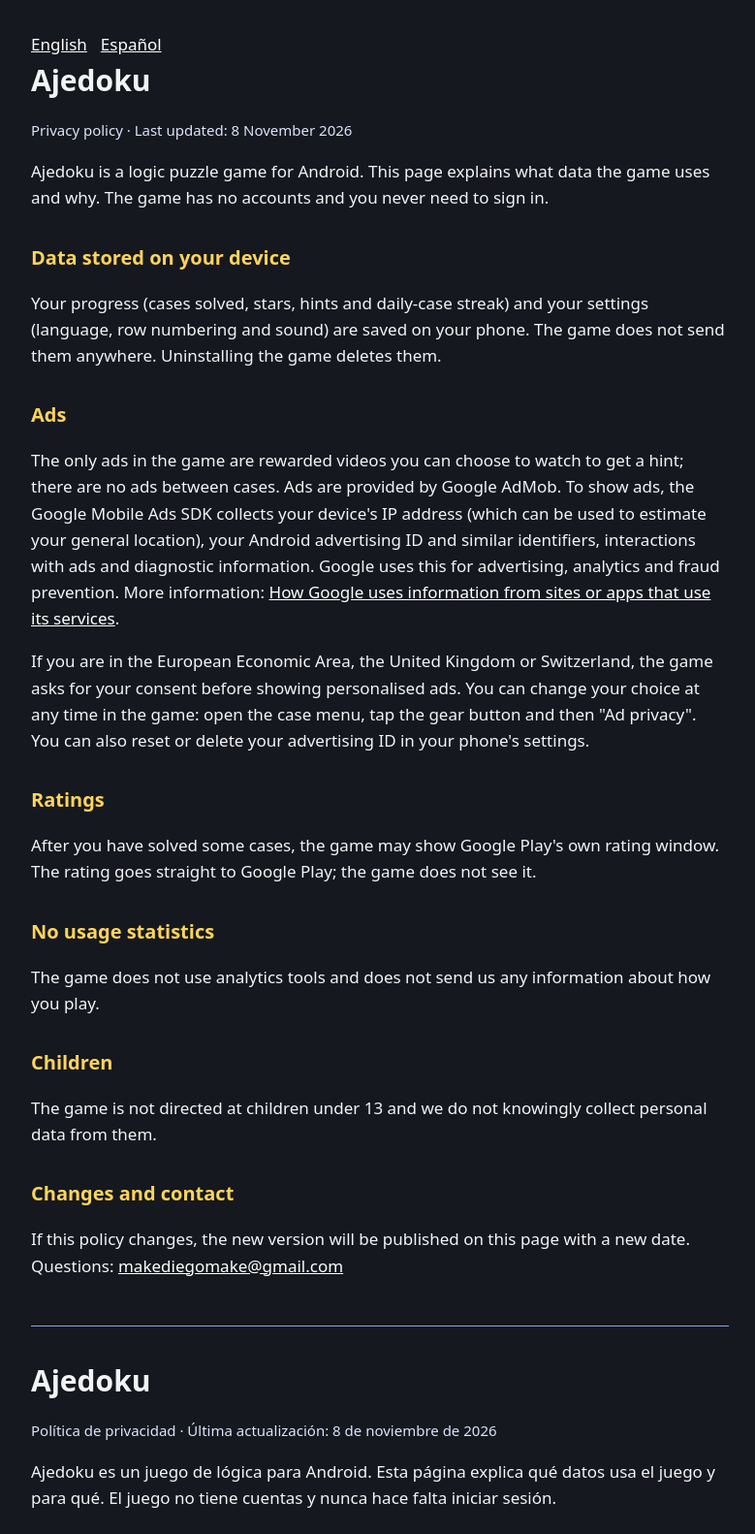
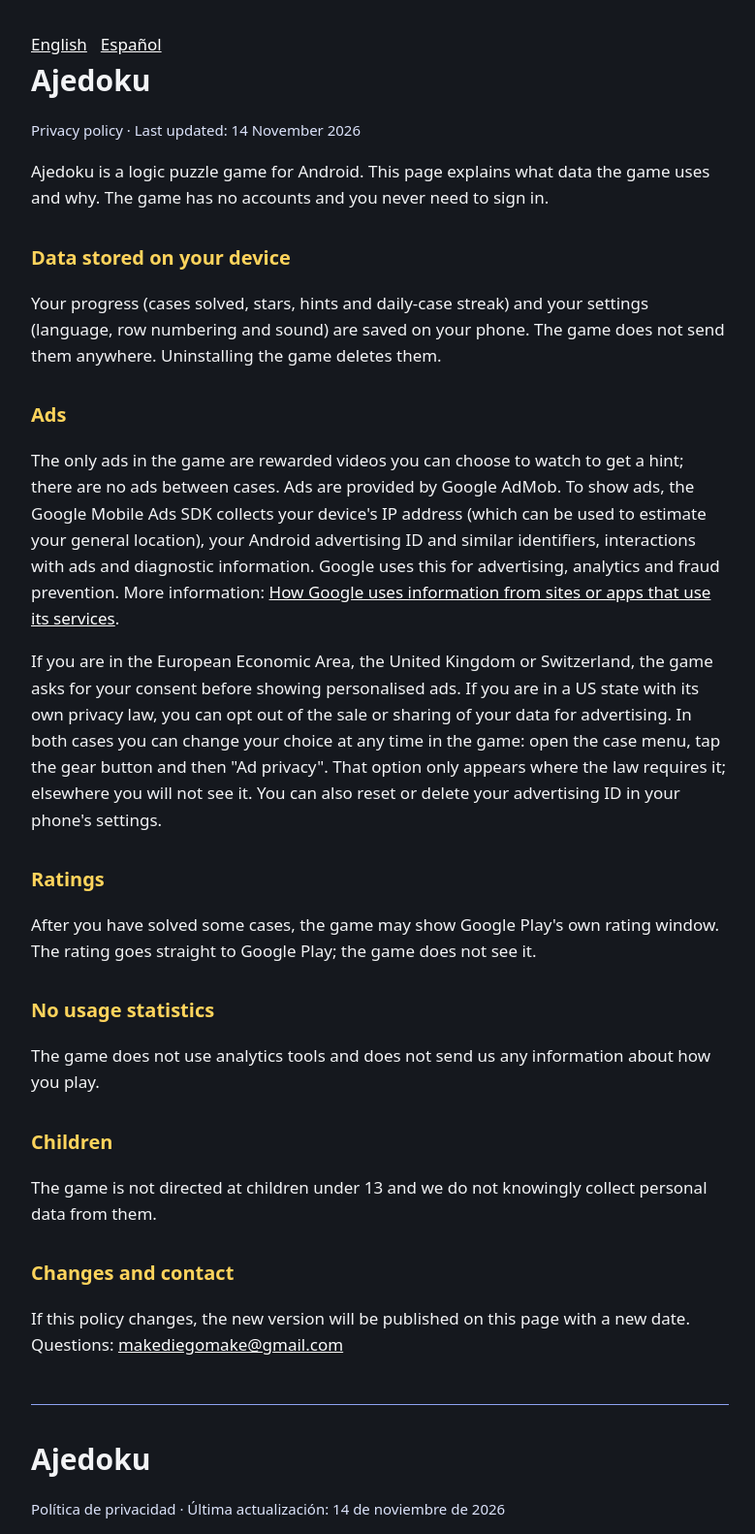
Before and after one commit to makediegomake/makediegomake.github.io, a plain HTML site: page ajedoku/privacy.html in a window 1280 px wide. Shown: the top 1582 px of the page at 97% size, without its empty margins (248-1027 px from the left). Drawn offline with Linux system fonts and the light colour scheme.

Commit message:
Ajedoku: la política nombra la opción de los estados de EE. UU. y cuándo aparece el botón de privacidad
Co-Authored-By: Claude Fable 5.2 <noreply@anthropic.com>
Claude-Session: https://claude.ai/code/session_01QpuqbUum5rHHY31qWf3i4e

```diff
--- a/ajedoku/privacy.html
+++ b/ajedoku/privacy.html
@@ -21,7 +21,7 @@
 
 <section id="en">
 <h1>Ajedoku</h1>
-<p class="muted">Privacy policy · Last updated: 8 November 2026</p>
+<p class="muted">Privacy policy · Last updated: 14 November 2026</p>
 
 <p>Ajedoku is a logic puzzle game for Android. This page explains what data the game uses and why. The game has no accounts and you never need to sign in.</p>
 
@@ -30,7 +30,7 @@
 
 <h2>Ads</h2>
 <p>The only ads in the game are rewarded videos you can choose to watch to get a hint; there are no ads between cases. Ads are provided by Google AdMob. To show ads, the Google Mobile Ads SDK collects your device's IP address (which can be used to estimate your general location), your Android advertising ID and similar identifiers, interactions with ads and diagnostic information. Google uses this for advertising, analytics and fraud prevention. More information: <a href="https://policies.google.com/technologies/partner-sites">How Google uses information from sites or apps that use its services</a>.</p>
-<p>If you are in the European Economic Area, the United Kingdom or Switzerland, the game asks for your consent before showing personalised ads. You can change your choice at any time in the game: open the case menu, tap the gear button and then "Ad privacy". You can also reset or delete your advertising ID in your phone's settings.</p>
+<p>If you are in the European Economic Area, the United Kingdom or Switzerland, the game asks for your consent before showing personalised ads. If you are in a US state with its own privacy law, you can opt out of the sale or sharing of your data for advertising. In both cases you can change your choice at any time in the game: open the case menu, tap the gear button and then "Ad privacy". That option only appears where the law requires it; elsewhere you will not see it. You can also reset or delete your advertising ID in your phone's settings.</p>
 
 <h2>Ratings</h2>
 <p>After you have solved some cases, the game may show Google Play's own rating window. The rating goes straight to Google Play; the game does not see it.</p>
@@ -49,7 +49,7 @@
 
 <section id="es" lang="es">
 <h1>Ajedoku</h1>
-<p class="muted">Política de privacidad · Última actualización: 8 de noviembre de 2026</p>
+<p class="muted">Política de privacidad · Última actualización: 14 de noviembre de 2026</p>
 
 <p>Ajedoku es un juego de lógica para Android. Esta página explica qué datos usa el juego y para qué. El juego no tiene cuentas y nunca hace falta iniciar sesión.</p>
 
@@ -58,7 +58,7 @@
 
 <h2>Anuncios</h2>
 <p>Los únicos anuncios del juego son vídeos con recompensa que puedes elegir ver para conseguir una pista; no hay anuncios entre casos. Los anuncios los sirve Google AdMob. Para mostrarlos, el SDK de anuncios de Google recoge la dirección IP del móvil (que puede usarse para estimar tu ubicación aproximada), el ID de publicidad de Android y otros identificadores parecidos, las interacciones con los anuncios e información de diagnóstico. Google lo usa para publicidad, analítica y prevención del fraude. Más información: <a href="https://policies.google.com/technologies/partner-sites?hl=es">Cómo usa Google la información de los sitios web o aplicaciones que utilizan sus servicios</a>.</p>
-<p>Si estás en el Espacio Económico Europeo, el Reino Unido o Suiza, el juego te pide permiso antes de mostrar anuncios personalizados. Puedes cambiar tu elección cuando quieras desde el juego: abre el menú de casos, toca el botón de la rueda y luego "Privacidad de los anuncios". También puedes restablecer o borrar tu ID de publicidad en los ajustes del móvil.</p>
+<p>Si estás en el Espacio Económico Europeo, el Reino Unido o Suiza, el juego te pide permiso antes de mostrar anuncios personalizados. Si estás en un estado de EE. UU. con ley de privacidad propia, puedes oponerte a la venta o cesión de tus datos para publicidad. En los dos casos puedes cambiar tu elección cuando quieras desde el juego: abre el menú de casos, toca el botón de la rueda y luego "Privacidad de los anuncios". Esa opción solo aparece donde la ley la exige; en el resto de países no la verás. También puedes restablecer o borrar tu ID de publicidad en los ajustes del móvil.</p>
 
 <h2>Valoraciones</h2>
 <p>Cuando hayas resuelto unos cuantos casos, el juego puede mostrar la ventana de valoración de Google Play. La valoración va directamente a Google Play; el juego no la ve.</p>
```
